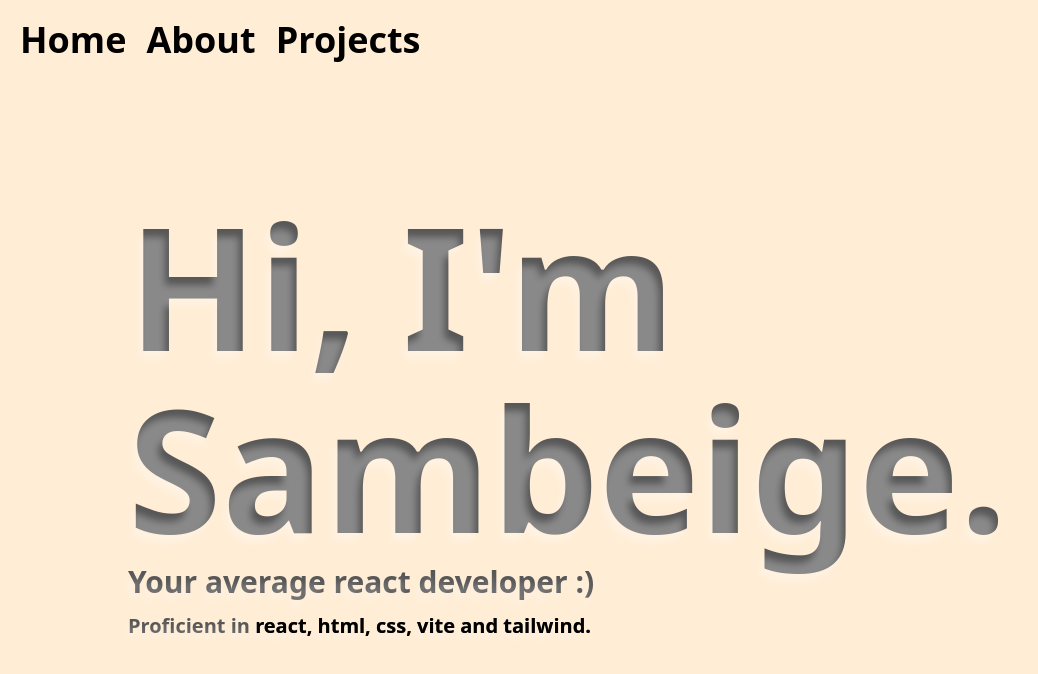
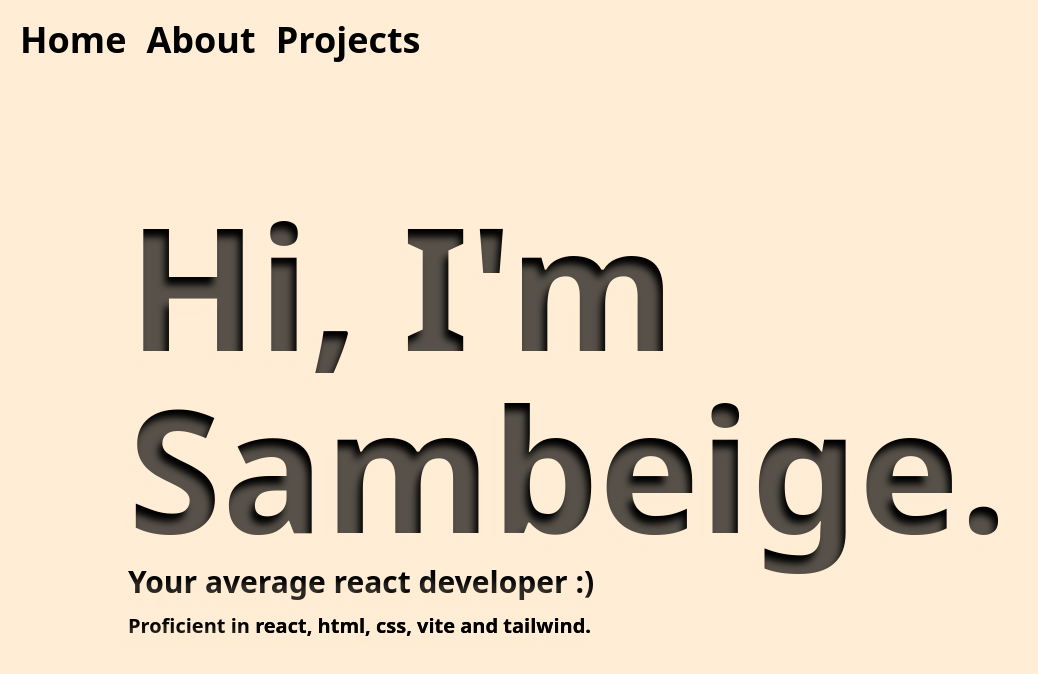
Before and after one commit to wavesam/wavesam.github.io, a React (Vite) app: page /#/ in a window 1280 px wide. Shown: the top 674 px of the page, without its empty margins (0-1038 px from the left). Built offline with nearby package versions, Linux system fonts and the light colour scheme.

Commit message:
Changed text color

```diff
--- a/src/App.css
+++ b/src/App.css
@@ -10,9 +10,9 @@ p {
 
 .engrave {
   color: transparent;
-  background: #575757;
+  background: #000000;
   background-clip: text;
-  text-shadow: -4px 8px 7px rgba(255, 255, 255, 0.3);
+  text-shadow: -4px 8px 7px #ffedd557;
 }
 
 .pop {
```
